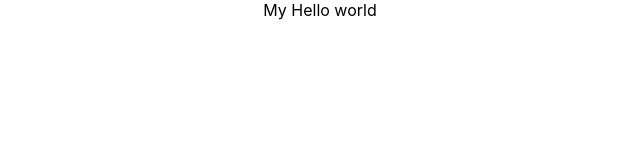
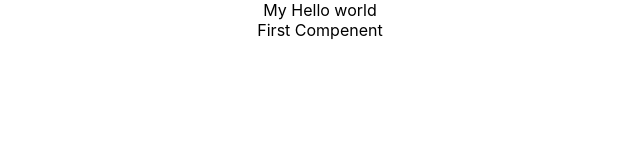
Before and after one commit to unbeatablesites/ReactJavaApp, a React (Create React App) app in the folder todo-app/: page / in a window 1280 px wide. Shown: the top 160 px of the page, without its empty margins (320-960 px from the left). Built offline with nearby package versions, Linux system fonts and the light colour scheme.

Commit message:
First Component

```diff
--- a/todo-app/src/App.js
+++ b/todo-app/src/App.js
@@ -4,7 +4,18 @@ import './App.css';
 
 class App extends Component {
   render() {
-    return <div className='App'>My Hello world</div>;
+    return (
+      <div className='App'>
+        My Hello world
+        <FirstComponent />
+      </div>
+    );
   }
 }
+class FirstComponent extends Component {
+  render() {
+    return <div className='firstComponent'>First Compenent</div>;
+  }
+}
+
 export default App;
```
